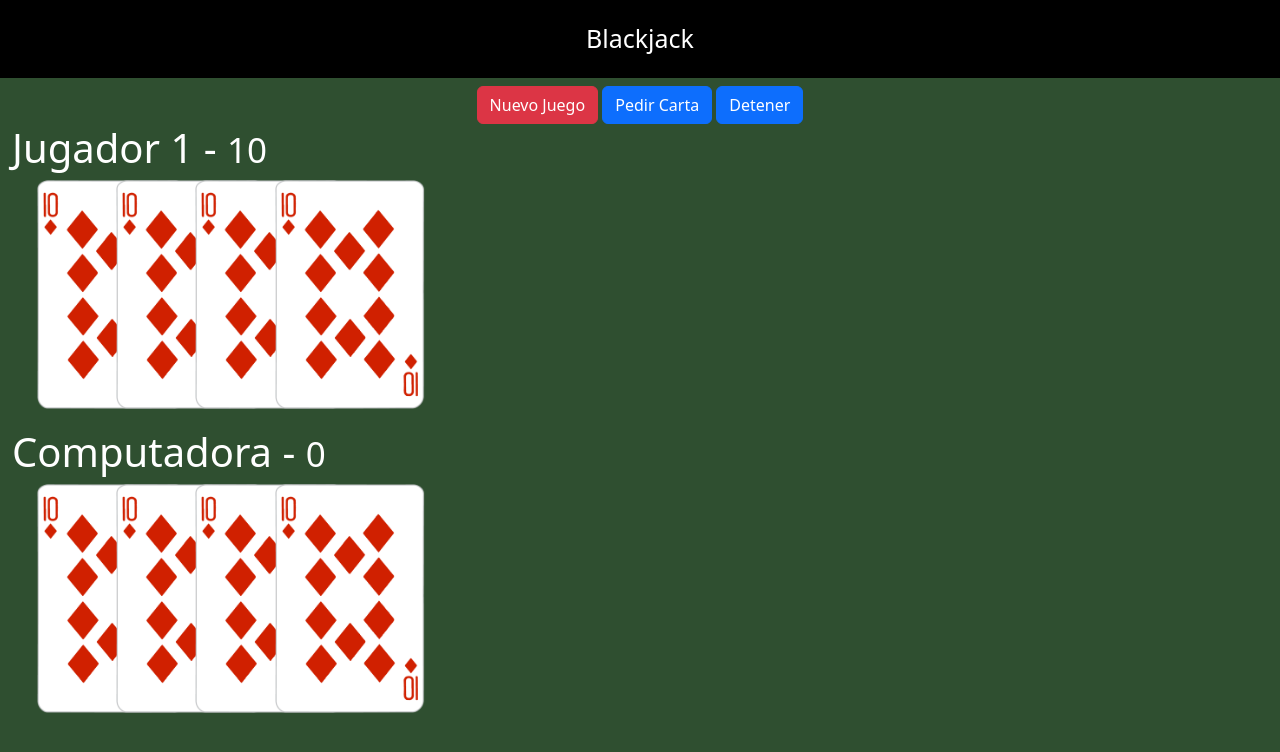
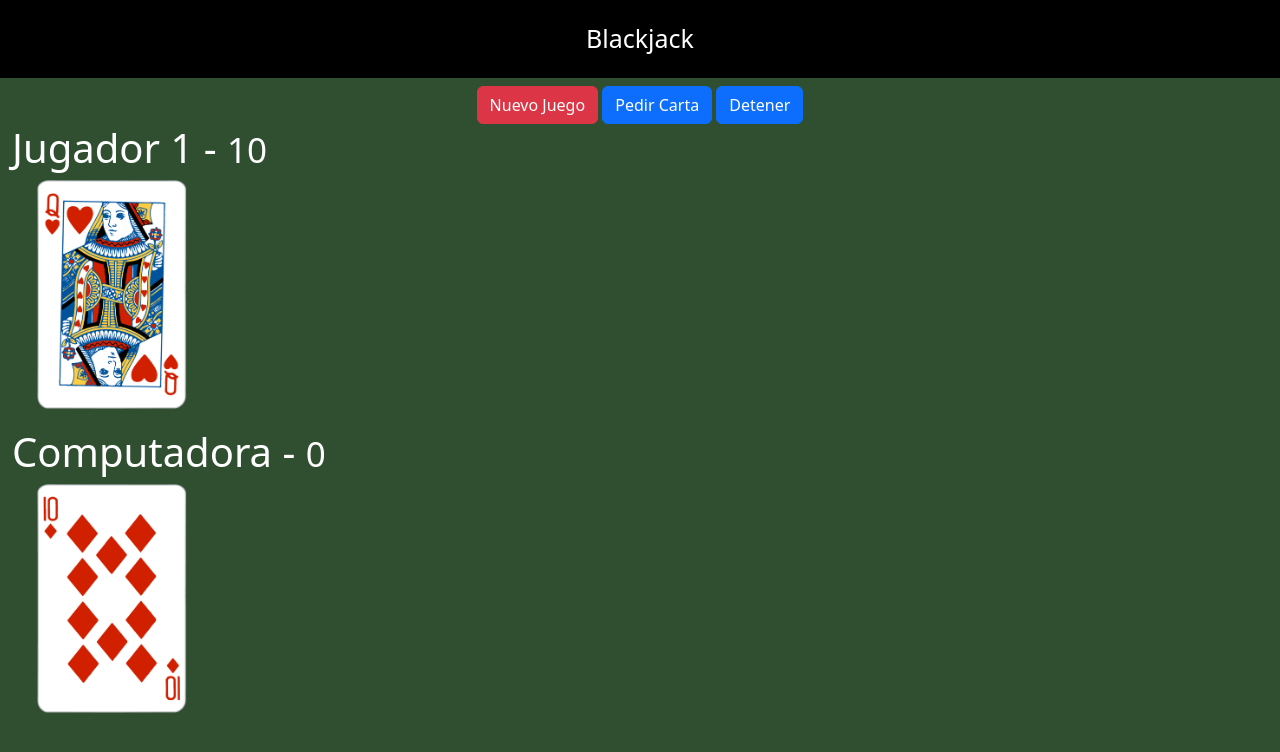
Before and after one commit to yh9alek/Javascript-Moderno, a plain HTML site: page blackjack/index.html in a window 1280 px wide. Both pictures are taken after a click on the button "Pedir Carta". Drawn offline with nearby package versions, Linux system fonts and the light colour scheme.

Commit message:
Se creó la lógica para crear una carta, configurarla y añadirla al DOM, además tambien se programó la lógica de victoria o derrota del jugador

```diff
--- a/blackjack/assets/js/juego.js
+++ b/blackjack/assets/js/juego.js
@@ -48,10 +48,26 @@ const valorCarta = (carta) => {
 // Referencias HTML
 const btnPedir = document.querySelector('#btnPedir');
 const smalls = document.querySelectorAll('.col > h1:first-of-type > small');
+const divCartasJugador = document.querySelector('#jugador-cartas');
 
 // Eventos
 btnPedir.addEventListener('click', () => {
     const carta = pedirCarta();
     puntosJugador += valorCarta(carta);
     smalls[0].textContent = puntosJugador;
+
+    //Crear y configurar la carta en memoria para asignar en el DOM
+    const imgCarta = document.createElement('img');
+    imgCarta.src = `assets/cartas/${carta}.png`;
+    imgCarta.classList.add('carta');
+    divCartasJugador.append(imgCarta);
+
+    // Lógica de victoria - derrota
+    if(puntosJugador > 21) {
+        console.warn('Lo siento mucho, perdiste');
+        btnPedir.disabled = true;
+    } else if(puntosJugador === 21) {
+        console.warn('Ganaste');
+        btnPedir.disabled = true;
+    }
 });
--- a/blackjack/index.html
+++ b/blackjack/index.html
@@ -22,10 +22,7 @@
             <div class="col">
                 <h1>Jugador 1 - <small>0</small></h1>
                 <div id="jugador-cartas">
-                    <img class="carta" src="assets/cartas/10D.png">
-                    <img class="carta" src="assets/cartas/10D.png">
-                    <img class="carta" src="assets/cartas/10D.png">
-                    <img class="carta" src="assets/cartas/10D.png">
+                    <!-- <img class="carta" src="assets/cartas/10D.png"> -->
                 </div>
             </div>
         </div>
@@ -34,9 +31,6 @@
                 <h1>Computadora - <small>0</small></h1>
                 <div id="computadora-cartas">
                     <img class="carta" src="assets/cartas/10D.png">
-                    <img class="carta" src="assets/cartas/10D.png">
-                    <img class="carta" src="assets/cartas/10D.png">
-                    <img class="carta" src="assets/cartas/10D.png">
                 </div>
             </div>
         </div>
```
